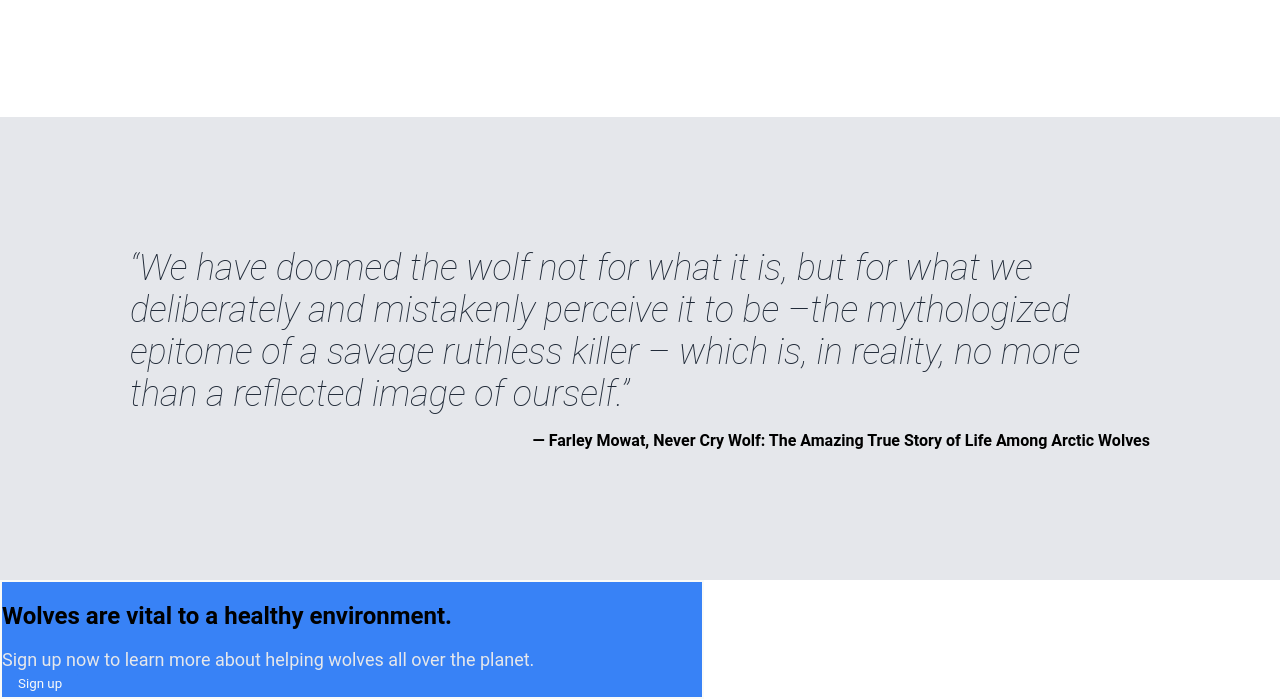
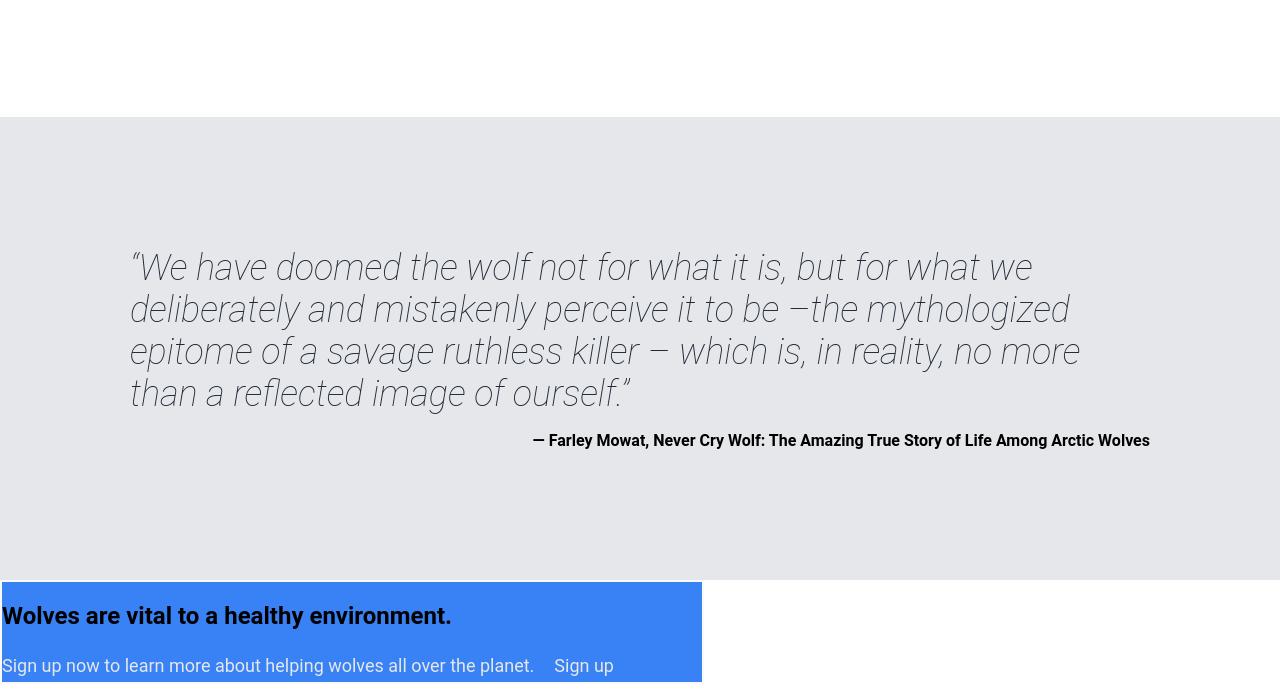
Before and after one commit to KuroChimera/OP-Landing-Page, a plain HTML site: page index.html in a window 1280 px wide. Shown: the part 829-1528 px from the top of the page. Drawn offline with Linux system fonts and the light colour scheme.

Commit message:
Fixed cta-button

```diff
--- a/index.html
+++ b/index.html
@@ -62,7 +62,7 @@
       <div class="CTA">
         <h2>Wolves are vital to a healthy environment.</h2>
         <a class="cta-text" href="#">Sign up now to learn more about helping wolves all over the planet.</a>
-        <div><button class="cta-button">Sign up</button></div>
+        <button class="cta-button"><a href="#">Sign up</a></button>
       </div>
     </div>
   </body>
```
